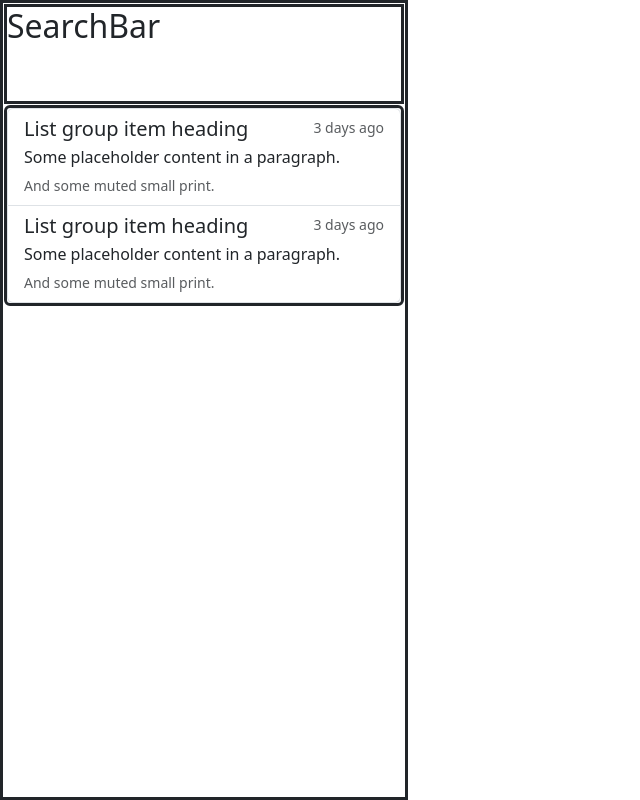
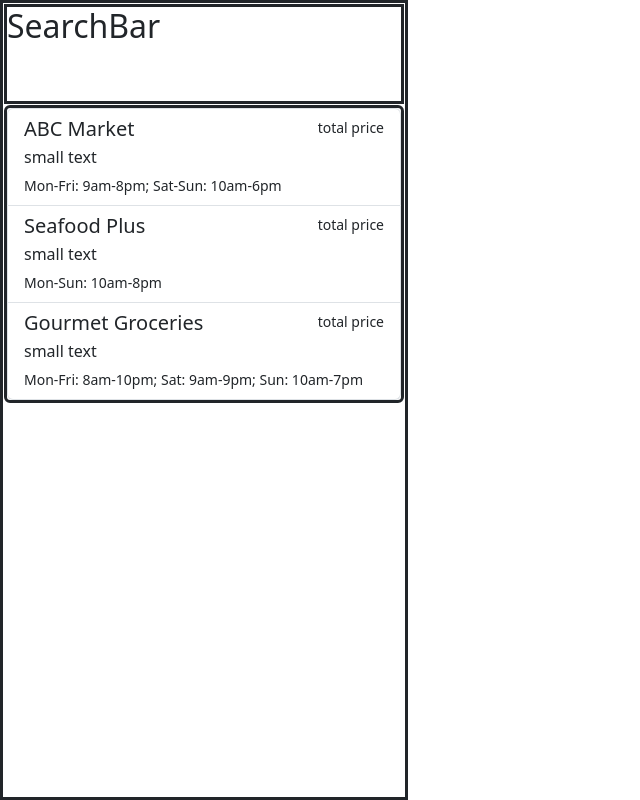
Before and after one commit to Gome510/grocery-deals, a React (Vite) app in the folder grocerydeal/: page / in a window 1280 px wide. Shown: the whole page, without its empty margins (0-640 px from the left). Built offline with nearby package versions, Linux system fonts and the light colour scheme.

Commit message:
StoreList importing json data
StoreList can now take json data and render it as StoreItem components. Also csv data should be converted to json

```diff
--- a/grocerydeal/package.json
+++ b/grocerydeal/package.json
@@ -19,7 +19,7 @@
     "@types/react": "^18.0.28",
     "@types/react-dom": "^18.0.11",
     "@vitejs/plugin-react": "^3.1.0",
-    "sass": "^1.61.0",
+    "sass": "^1.62.0",
     "vite": "^4.2.0"
   }
 }
--- /dev/null
+++ b/grocerydeal/src/assets/data/grocery-stores.json
@@ -0,0 +1,20 @@
+[
+    {
+      "groceryStoreName": "ABC Market",
+      "groceryStoreId": "GS001",
+      "location": "123 Main St",
+      "hoursOfOperation": "Mon-Fri: 9am-8pm; Sat-Sun: 10am-6pm"
+    },
+    {
+      "groceryStoreName": "Seafood Plus",
+      "groceryStoreId": "GS002",
+      "location": "456 Ocean Ave",
+      "hoursOfOperation": "Mon-Sun: 10am-8pm"
+    },
+    {
+      "groceryStoreName": "Gourmet Groceries",
+      "groceryStoreId": "GS003",
+      "location": "789 High St",
+      "hoursOfOperation": "Mon-Fri: 8am-10pm; Sat: 9am-9pm; Sun: 10am-7pm"
+    }
+]
--- a/grocerydeal/src/js/StoreItem.jsx
+++ b/grocerydeal/src/js/StoreItem.jsx
@@ -1,17 +1,18 @@
 import React from "react";
 
-function StoreItem(storeName, distance, hours, totalPrice,smallPrint, storeId){
+function StoreItem(prop){
     return(
-        <a href="#" id={storeId} class="list-group-item list-group-item-action active" data-bs-toggle="list"  role="tab" aria-current="true">
+        <a href="#" id={prop.storeId} class="list-group-item list-group-item-action" data-bs-toggle="list"  role="tab" aria-current="false">
             <div class="d-flex w-100 justify-content-between">
-                <h5 class="mb-1">{storeName}</h5>
-                <small>{distance}</small>
-                <small>{hours}</small>
+                <h5 class="mb-1">{prop.storeName}</h5>
+                <small>total price</small>
             </div>
-            <p class="mb-1">{totalPrice}</p>
-            <small>{smallPrint}</small>
+
+            <p class="mb-1">small text</p>
+            <small>{prop.hours}</small>
         </a>
     )
 }
 
+
 export default StoreItem
--- a/grocerydeal/src/js/StoreList.jsx
+++ b/grocerydeal/src/js/StoreList.jsx
@@ -1,35 +1,25 @@
-import React from "react";
+import React from 'react';
 import '../scss/StoreList.css'
 import StoreItem from "./StoreItem";
+import stores from '../assets/data/grocery-stores.json'
 
 function StoreList() {
-    let stores = [];
+
+
+    const makeList = () => {
+        return stores.map((store) => {
+            console.log(store.groceryStoreId);
+            return <StoreItem storeName={store.groceryStoreName} hours={store.hoursOfOperation} storeId={store.groceryStoreId} />
+        })
+    }
+
 
     return (
-        <div class="StoreList list-group" id="list-tab" role="tablist">
+        <div className="StoreList list-group" role="tablist">
 
-            <a href="#" class="list-group-item list-group-item-action" data-bs-toggle="list"  role="tab">
-                <div class="d-flex w-100 justify-content-between">
-                    <h5 class="mb-1">List group item heading</h5>
-                    <small class="text-body-secondary">3 days ago</small>
-                </div>
-                <p class="mb-1">Some placeholder content in a paragraph.</p>
-                <small class="text-body-secondary">And some muted small print.</small>
-            </a>
-            <a href="#" class="list-group-item list-group-item-action" data-bs-toggle="list"  role="tab">
-                <div class="d-flex w-100 justify-content-between">
-                    <h5 class="mb-1">List group item heading</h5>
-                    <small class="text-body-secondary">3 days ago</small>
-                </div>
-                <p class="mb-1">Some placeholder content in a paragraph.</p>
-                <small class="text-body-secondary">And some muted small print.</small>
-            </a>
+            {makeList()}
         </div>
-    )
+    );
 }
-/* function addStore(){
-    return(
 
-    )
-} */
 export default StoreList
```
Also changed, not shown: 1 other file (tests, documents, lock files or other folders).
